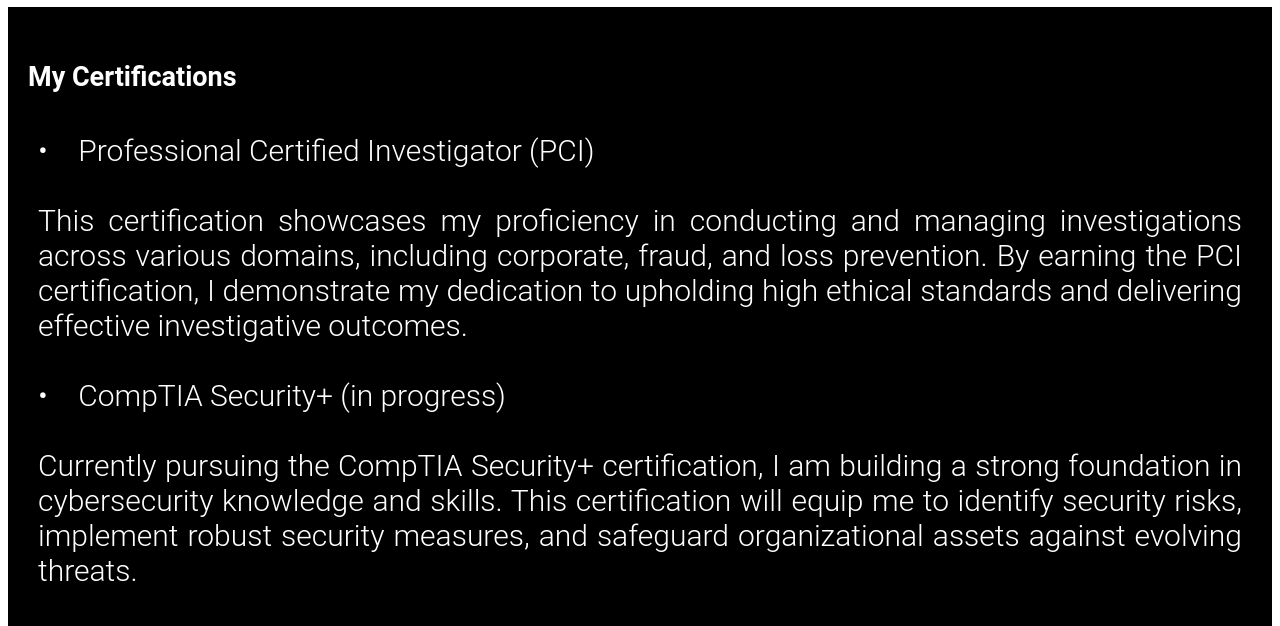
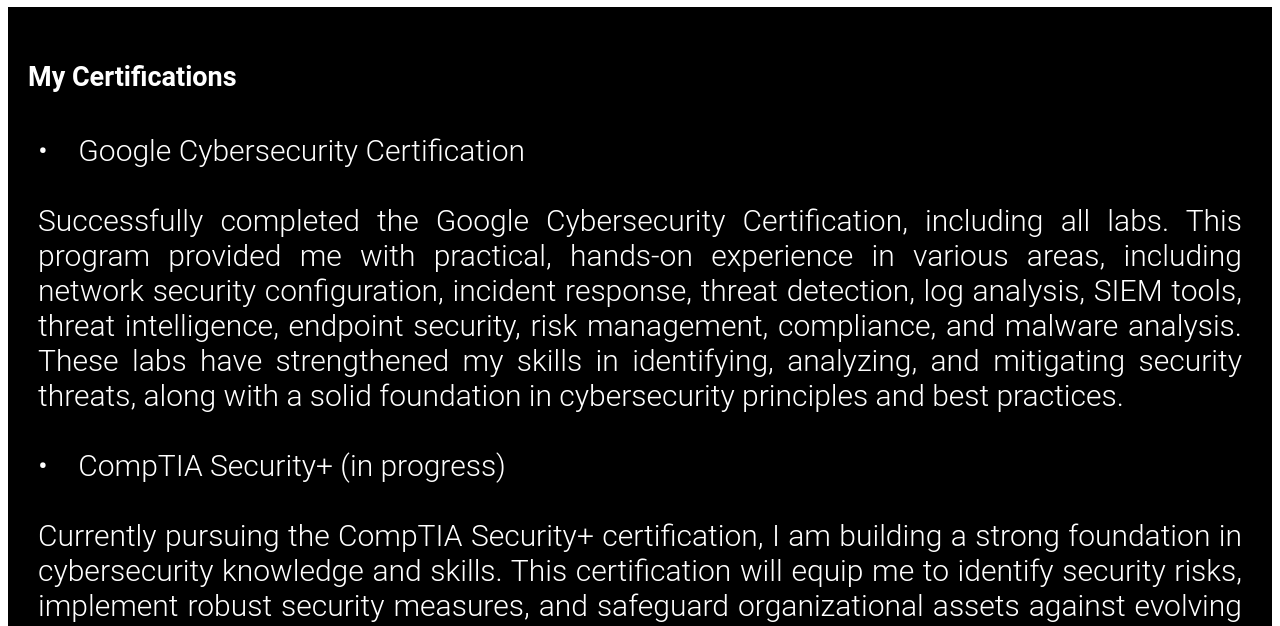
Before and after one commit to alon-asma-tko/alon-asma-tko.github.io, a plain HTML site: page index.html in a window 1280 px wide. Shown: the part 3050-3676 px from the top of the page. Drawn offline with Linux system fonts and the light colour scheme.

Commit message:
Update index.html
add my google cyber cert info

```diff
--- a/index.html
+++ b/index.html
@@ -848,20 +848,28 @@
 
         <div class="flex-container">
             <div class="text-box">
-            <p class="cls-3">&bull;&emsp;Professional Certified Investigator (PCI)<br><br>
-                This certification showcases my proficiency in conducting and managing investigations
-                across various domains, including corporate, fraud, and loss prevention. By earning the PCI
-                 certification, I demonstrate my dedication to upholding high ethical standards and delivering
-                 effective investigative outcomes.<br><br>
-
-                &bull;&emsp;CompTIA Security+ (in progress)<br><br>
-                Currently pursuing the CompTIA Security+ certification, I am building a strong foundation in cybersecurity knowledge and skills.
-                This certification will equip me to identify security risks, implement robust security measures, and safeguard organizational
-                assets against evolving threats.
-                  <br>
+<p class="cls-3">
 
 
-            </p></div>
+    &bull;&emsp;Google Cybersecurity Certification<br><br>
+    Successfully completed the Google Cybersecurity Certification, including all labs. This program provided me with
+    practical, hands-on experience in various areas, including network security configuration, incident response, threat
+    detection, log analysis, SIEM tools, threat intelligence, endpoint security, risk management, compliance, and malware
+    analysis. These labs have strengthened my skills in identifying, analyzing, and mitigating security threats,
+    along with a solid foundation in cybersecurity principles and best practices.<br><br>
+
+    &bull;&emsp;CompTIA Security+ (in progress)<br><br>
+    Currently pursuing the CompTIA Security+ certification, I am building a strong foundation in cybersecurity
+    knowledge and skills. This certification will equip me to identify security risks, implement robust
+    security measures, and safeguard organizational assets against evolving threats.
+
+    &bull;&emsp;Professional Certified Investigator (PCI)<br><br>
+    This certification showcases my proficiency in conducting and managing investigations
+    across various domains, including corporate, fraud, and loss prevention. By earning the PCI
+    certification, I demonstrate my dedication to upholding high ethical standards and delivering
+    effective investigative outcomes.<br><br>
+    <br>
+</p></div>
             <div class="text-box">
                 <img src="https://raw.githubusercontent.com/alon-asma-tko/alon-asma-tko.github.io/main/tuxpi.com.1713269288.jpg" alt="Picture" class= "photo" ><br><br><br><br>
 
```
